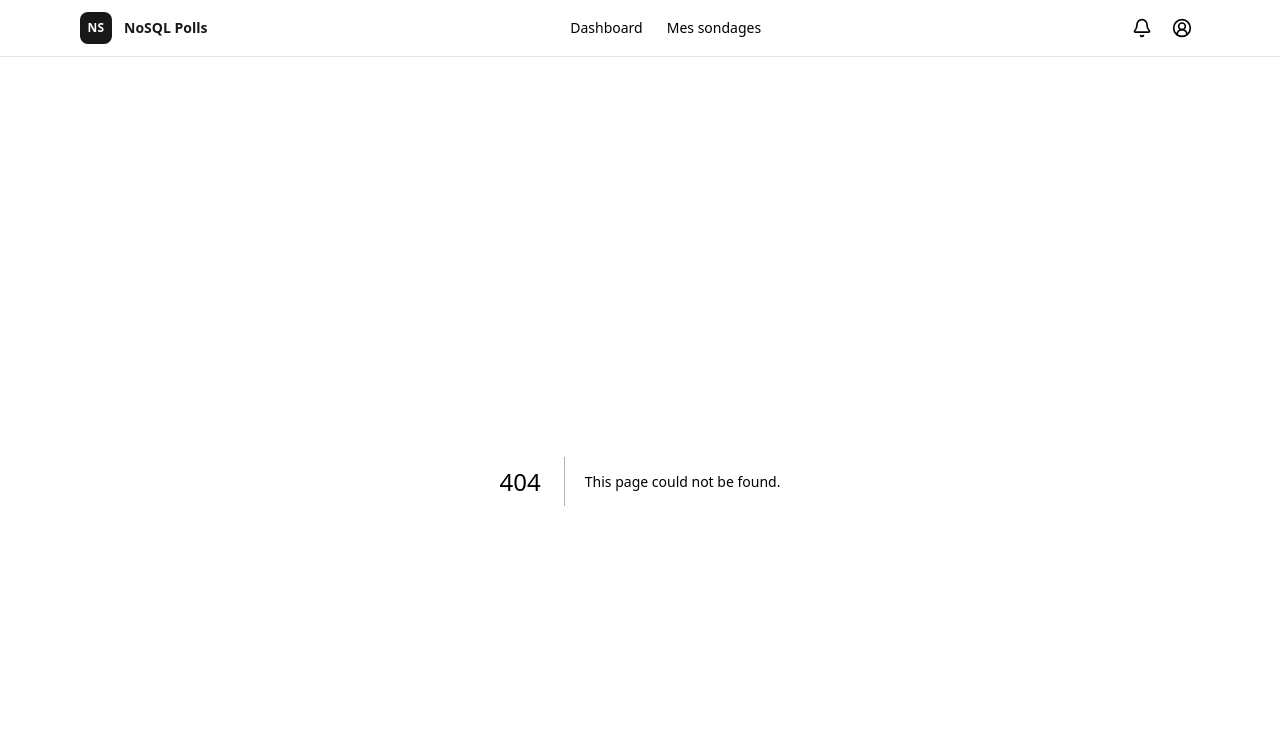
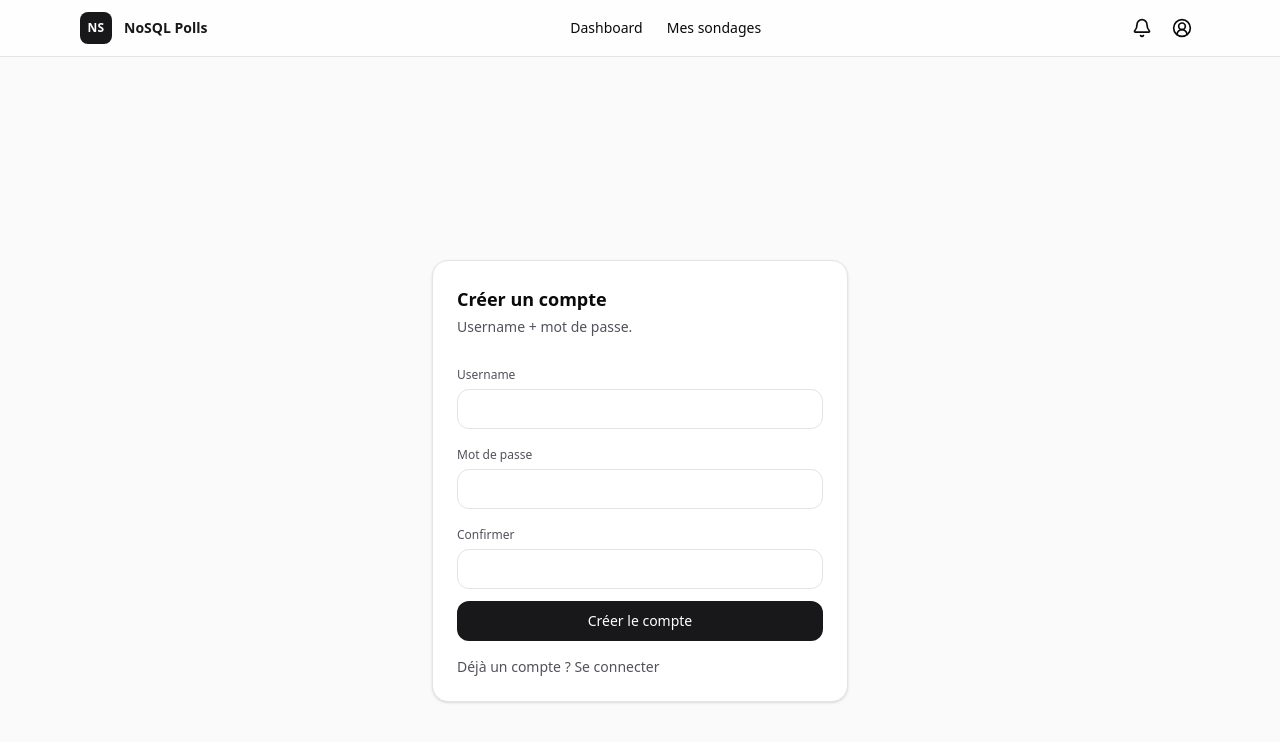
Before and after one commit to Mouad45-bit/sondage, a Next.js app in the folder next/: page /auth/register in a window 1280 px wide. Before the commit this address had no page. Shown: the top 742 px of the page. Built offline with nearby package versions, Linux system fonts and the light colour scheme.

Commit message:
app/auth/ v0

```diff
--- /dev/null
+++ b/next/app/auth/login/page.tsx
@@ -0,0 +1,98 @@
+// app/auth/login/page.tsx
+
+"use client";
+
+import Link from "next/link";
+import { useRouter, useSearchParams } from "next/navigation";
+import { useState } from "react";
+import { api } from "../../lib/api";
+import { setToken } from "../../lib/auth";
+
+type AuthResponse = { token: string };
+
+export default function LoginPage() {
+  const router = useRouter();
+  const params = useSearchParams();
+  const next = params.get("next") || "/";
+
+  const [username, setUsername] = useState("");
+  const [password, setPassword] = useState("");
+  const [loading, setLoading] = useState(false);
+  const [error, setError] = useState<string | null>(null);
+
+  async function onSubmit(e: React.FormEvent) {
+    e.preventDefault();
+    setError(null);
+    setLoading(true);
+
+    try {
+      const res = await api<AuthResponse>("/auth/login", {
+        method: "POST",
+        auth: false,
+        json: { username, password },
+      });
+      setToken(res.token);
+      router.replace(next);
+    } catch (err: any) {
+      setError(err?.message || "Connexion impossible");
+    } finally {
+      setLoading(false);
+    }
+  }
+
+  return (
+    <div className="mx-auto flex min-h-screen max-w-md items-center px-4">
+      <div className="w-full rounded-2xl border border-zinc-200 bg-white p-6 shadow-sm dark:border-zinc-800 dark:bg-zinc-950/40">
+        <h1 className="text-lg font-semibold">Connexion</h1>
+        <p className="mt-1 text-sm text-zinc-600 dark:text-zinc-400">
+          Connecte-toi avec ton username.
+        </p>
+
+        <form onSubmit={onSubmit} className="mt-6 space-y-3">
+          <div>
+            <label className="text-xs text-zinc-600 dark:text-zinc-400">Username</label>
+            <input
+              className="mt-1 h-10 w-full rounded-xl border border-zinc-200 bg-white px-3 text-sm outline-none focus:ring-2 focus:ring-zinc-300 dark:border-zinc-800 dark:bg-zinc-950"
+              value={username}
+              onChange={(e) => setUsername(e.target.value)}
+              autoComplete="username"
+              required
+            />
+          </div>
+
+          <div>
+            <label className="text-xs text-zinc-600 dark:text-zinc-400">Mot de passe</label>
+            <input
+              type="password"
+              className="mt-1 h-10 w-full rounded-xl border border-zinc-200 bg-white px-3 text-sm outline-none focus:ring-2 focus:ring-zinc-300 dark:border-zinc-800 dark:bg-zinc-950"
+              value={password}
+              onChange={(e) => setPassword(e.target.value)}
+              autoComplete="current-password"
+              required
+            />
+          </div>
+
+          {error && (
+            <div className="rounded-xl border border-red-200 bg-red-50 px-3 py-2 text-sm text-red-700">
+              {error}
+            </div>
+          )}
+
+          <button
+            disabled={loading}
+            className="h-10 w-full rounded-xl bg-zinc-900 text-sm font-medium text-white hover:bg-zinc-800 disabled:opacity-60"
+          >
+            {loading ? "Connexion..." : "Se connecter"}
+          </button>
+        </form>
+
+        <p className="mt-4 text-sm text-zinc-600 dark:text-zinc-400">
+          Pas de compte ?{" "}
+          <Link href="/auth/register" className="font-medium text-zinc-900 hover:underline dark:text-zinc-50">
+            Créer un compte
+          </Link>
+        </p>
+      </div>
+    </div>
+  );
+}
--- /dev/null
+++ b/next/app/auth/register/page.tsx
@@ -0,0 +1,114 @@
+// app/auth/register/page.tsx
+
+"use client";
+
+import Link from "next/link";
+import { useRouter } from "next/navigation";
+import { useState } from "react";
+import { api } from "../../lib/api";
+import { setToken } from "../../lib/auth";
+
+type AuthResponse = { token: string };
+
+export default function RegisterPage() {
+  const router = useRouter();
+  const [username, setUsername] = useState("");
+  const [password, setPassword] = useState("");
+  const [confirm, setConfirm] = useState("");
+  const [loading, setLoading] = useState(false);
+  const [error, setError] = useState<string | null>(null);
+
+  async function onSubmit(e: React.FormEvent) {
+    e.preventDefault();
+    setError(null);
+
+    if (password !== confirm) {
+      setError("Les mots de passe ne correspondent pas.");
+      return;
+    }
+
+    setLoading(true);
+    try {
+      const res = await api<AuthResponse>("/auth/register", {
+        method: "POST",
+        auth: false,
+        json: { username, password },
+      });
+
+      setToken(res.token);
+      router.replace("/");
+    } catch (err: any) {
+      setError(err?.message || "Inscription impossible");
+    } finally {
+      setLoading(false);
+    }
+  }
+
+  return (
+    <div className="mx-auto flex min-h-screen max-w-md items-center px-4">
+      <div className="w-full rounded-2xl border border-zinc-200 bg-white p-6 shadow-sm dark:border-zinc-800 dark:bg-zinc-950/40">
+        <h1 className="text-lg font-semibold">Créer un compte</h1>
+        <p className="mt-1 text-sm text-zinc-600 dark:text-zinc-400">
+          Username + mot de passe.
+        </p>
+
+        <form onSubmit={onSubmit} className="mt-6 space-y-3">
+          <div>
+            <label className="text-xs text-zinc-600 dark:text-zinc-400">Username</label>
+            <input
+              className="mt-1 h-10 w-full rounded-xl border border-zinc-200 bg-white px-3 text-sm outline-none focus:ring-2 focus:ring-zinc-300 dark:border-zinc-800 dark:bg-zinc-950"
+              value={username}
+              onChange={(e) => setUsername(e.target.value)}
+              autoComplete="username"
+              required
+            />
+          </div>
+
+          <div>
+            <label className="text-xs text-zinc-600 dark:text-zinc-400">Mot de passe</label>
+            <input
+              type="password"
+              className="mt-1 h-10 w-full rounded-xl border border-zinc-200 bg-white px-3 text-sm outline-none focus:ring-2 focus:ring-zinc-300 dark:border-zinc-800 dark:bg-zinc-950"
+              value={password}
+              onChange={(e) => setPassword(e.target.value)}
+              autoComplete="new-password"
+              required
+            />
+          </div>
+
+          <div>
+            <label className="text-xs text-zinc-600 dark:text-zinc-400">Confirmer</label>
+            <input
+              type="password"
+              className="mt-1 h-10 w-full rounded-xl border border-zinc-200 bg-white px-3 text-sm outline-none focus:ring-2 focus:ring-zinc-300 dark:border-zinc-800 dark:bg-zinc-950"
+              value={confirm}
+              onChange={(e) => setConfirm(e.target.value)}
+              autoComplete="new-password"
+              required
+            />
+          </div>
+
+          {error && (
+            <div className="rounded-xl border border-red-200 bg-red-50 px-3 py-2 text-sm text-red-700">
+              {error}
+            </div>
+          )}
+
+          <button
+            disabled={loading}
+            className="h-10 w-full rounded-xl bg-zinc-900 text-sm font-medium text-white hover:bg-zinc-800 disabled:opacity-60"
+          >
+            {loading ? "Création..." : "Créer le compte"}
+          </button>
+        </form>
+
+        <p className="mt-4 text-sm text-zinc-600 dark:text-zinc-400">
+          Déjà un compte ?{" "}
+          <Link href="/auth/login" className="font-medium text-zinc-900 hover:underline dark:text-zinc-50">
+            Se connecter
+          </Link>
+        </p>
+      </div>
+    </div>
+  );
+}
```
